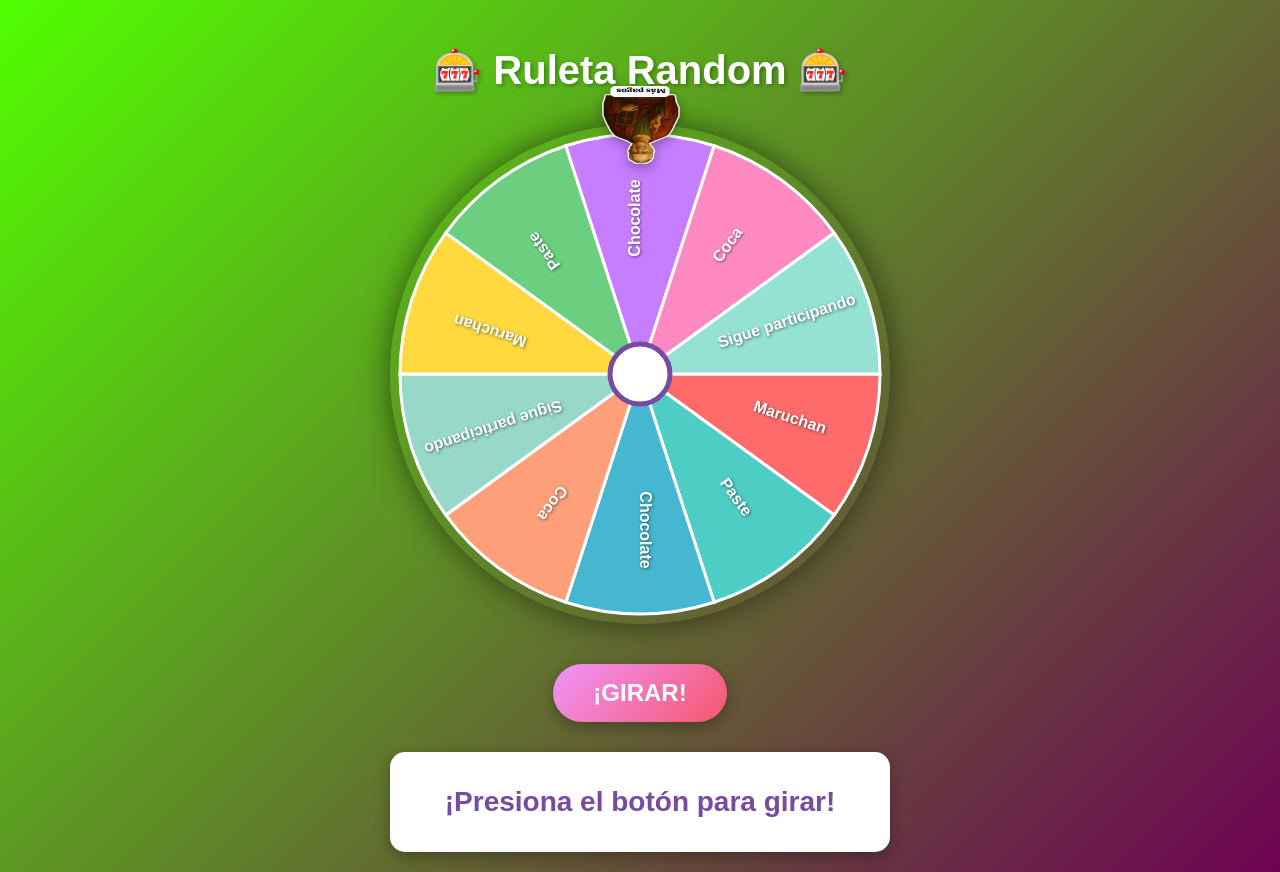
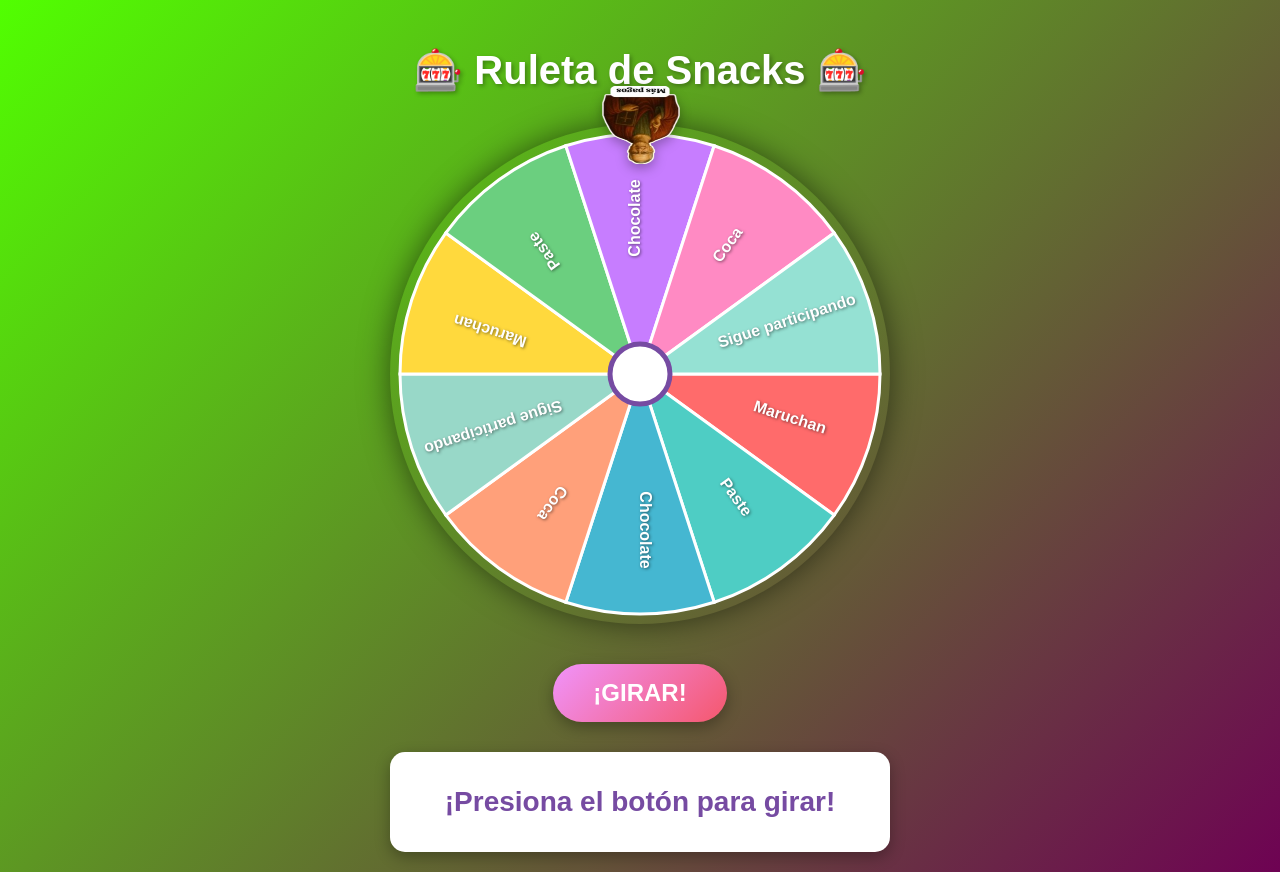
Before and after one commit to licdiegoasesoriamercantil-maker/ruletasnacks, a plain HTML site: page index.html in a window 1280 px wide. Drawn offline with Linux system fonts and the light colour scheme.

Commit message:
index.html

```diff
--- a/index.html
+++ b/index.html
@@ -133,7 +133,7 @@
 </head>
 <body>
     <div class="container">
-        <h1>🎰 Ruleta Random 🎰</h1>
+        <h1>🎰 Ruleta de Snacks 🎰</h1>
 
         <div class="wheel-container">
             <img src="puntero.png" alt="Puntero" class="pointer" id="pointer">
```
